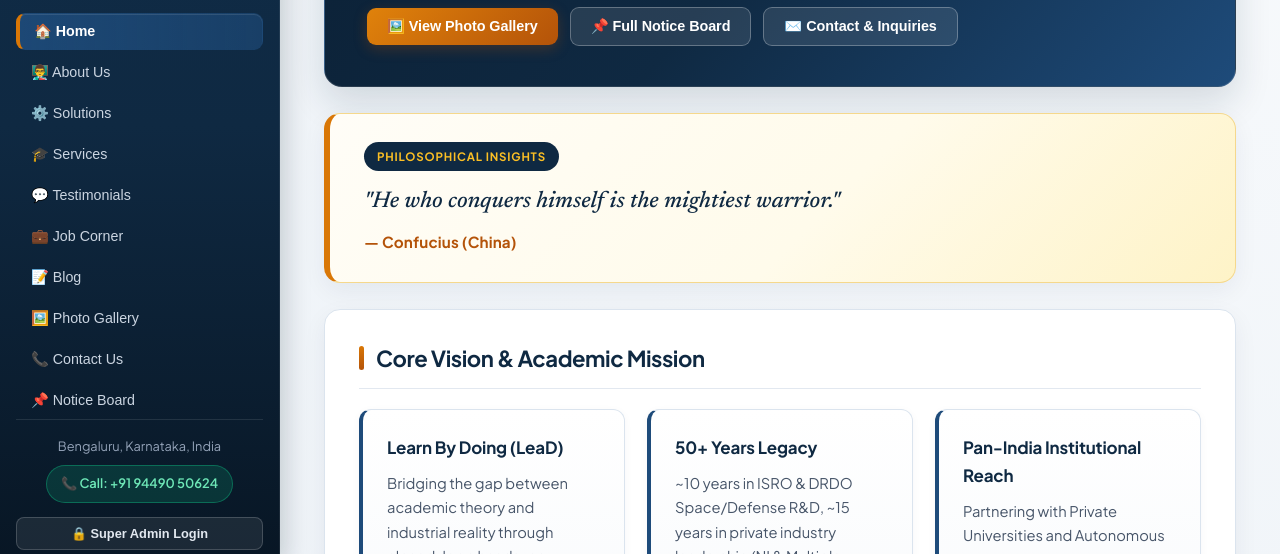
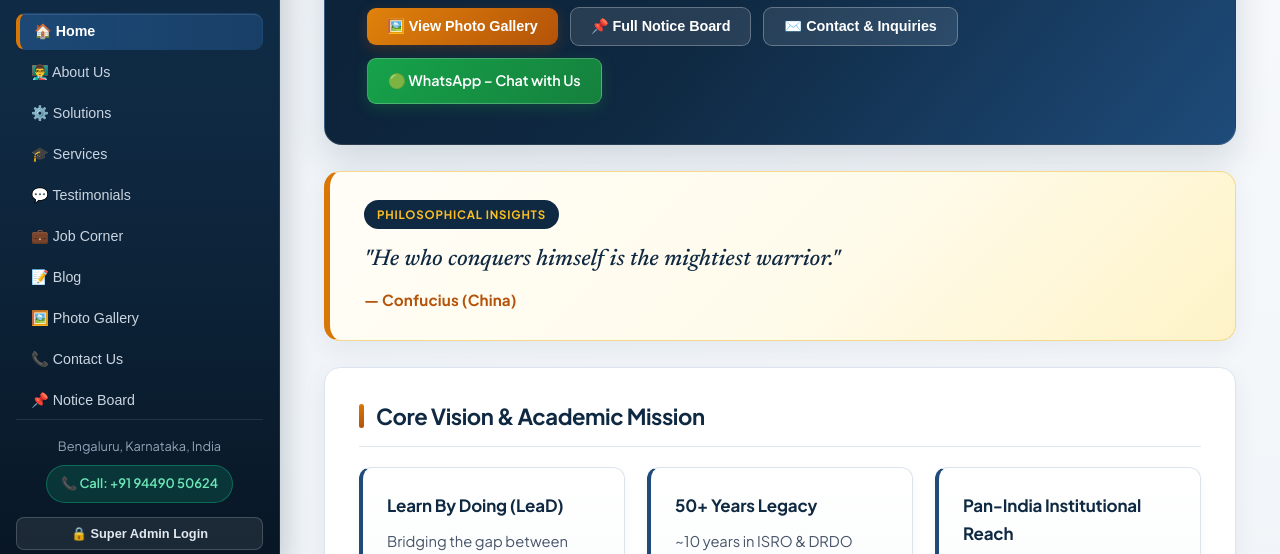
Before and after one commit to rames-qa/Prof-J.K, a plain HTML site: page index.html in a window 1280 px wide. Shown: the part 234-788 px from the top of the page. Drawn offline with Linux system fonts and the light colour scheme.

Commit message:
Update index.html

```diff
--- a/index.html
+++ b/index.html
@@ -1218,6 +1218,28 @@
                 border-radius: 14px;
             }
         }
+        .btn-whatsapp {
+            background: linear-gradient(135deg, #16a34a 0%, #15803d 100%);
+            color: var(--white);
+            border: 1px solid rgba(255, 255, 255, 0.22);
+            padding: 10px 20px;
+            border-radius: 9px;
+            font-weight: 600;
+            text-decoration: none;
+            display: inline-flex;
+            align-items: center;
+            gap: 7px;
+            font-size: 0.9rem;
+            letter-spacing: -0.005em;
+            box-shadow: 0 4px 14px rgba(21, 128, 61, 0.32);
+            transition: transform 0.18s ease, box-shadow 0.2s ease, background 0.2s ease;
+        }
+
+        .btn-whatsapp:hover {
+            transform: translateY(-1px);
+            box-shadow: 0 6px 18px rgba(21, 128, 61, 0.42);
+            background: linear-gradient(135deg, #22c55e 0%, #16a34a 100%);
+        }
     </style>
 </head>
 <body>
@@ -1259,10 +1281,11 @@
                 <h1 id="heroTitle">Prof. K. Jayaraman (Prof KJ)</h1>
                 <div class="subtitle" id="heroSubtitle">Chief Architect – "Learn by Doing" Practices</div>
                 <p id="heroBio">Academic Evangelist • Former Defense &amp; Space Scientist (ISRO &amp; DRDO) • Systems Engineering Leader with 50+ Years of Experience Transforming Engineering Degree Holders into True Engineers.</p>
-                <div class="hero-actions">
+             <div class="hero-actions">
                     <button type="button" class="btn-primary" onclick="navigateTo('gallery')">🖼️ View Photo Gallery</button>
                     <button type="button" class="btn-outline" onclick="navigateTo('notice-board')">📌 Full Notice Board</button>
                     <button type="button" class="btn-outline" onclick="navigateTo('contact')">✉️ Contact &amp; Inquiries</button>
+                    <a href="https://wa.me/919449050624?text=Hello%20Prof.%20K.%20Jayaraman%2C%20I%20would%20like%20to%20connect." target="_blank" rel="noopener noreferrer" class="btn-whatsapp">🟢 WhatsApp – Chat with Us</a>
                 </div>
             </div>
 
```
